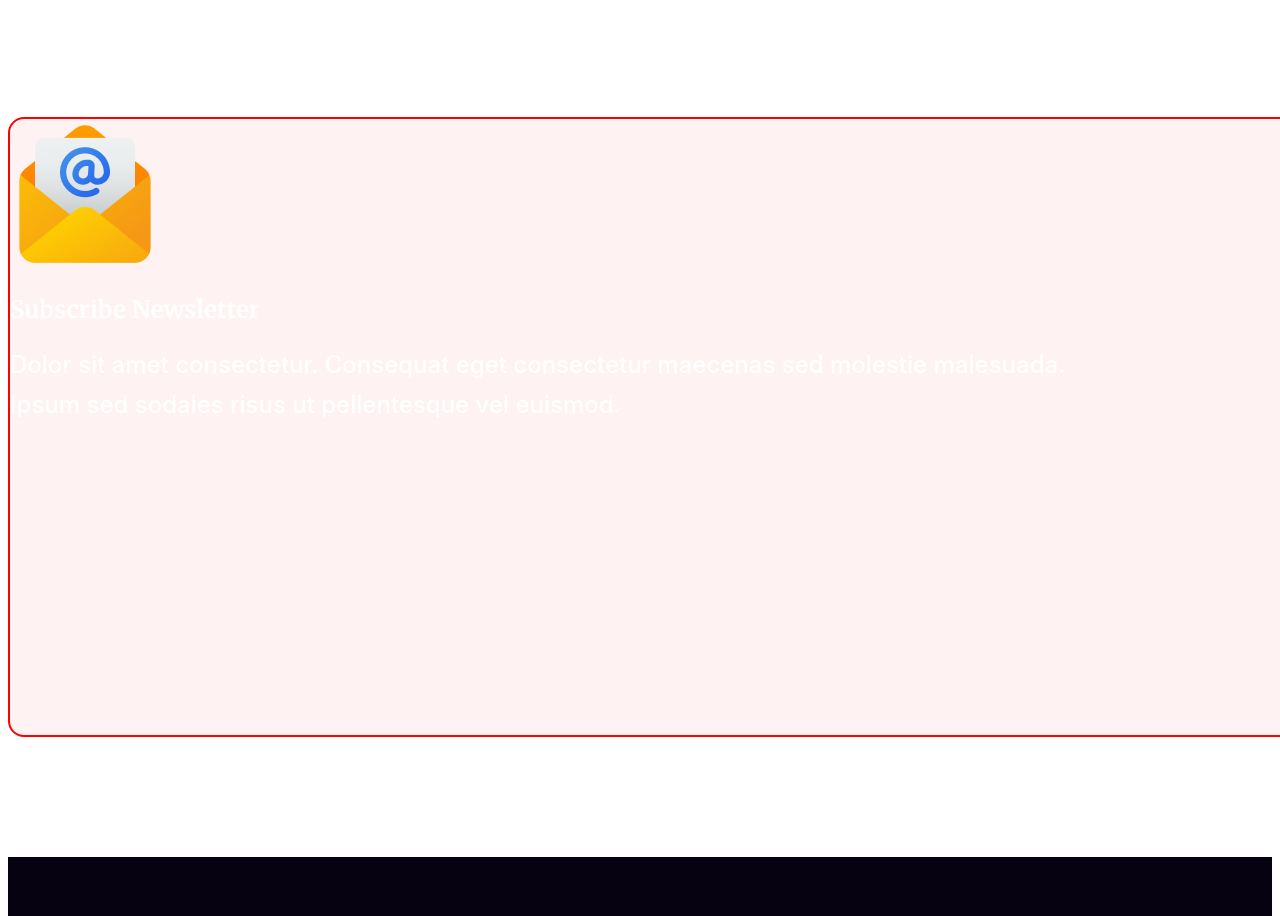
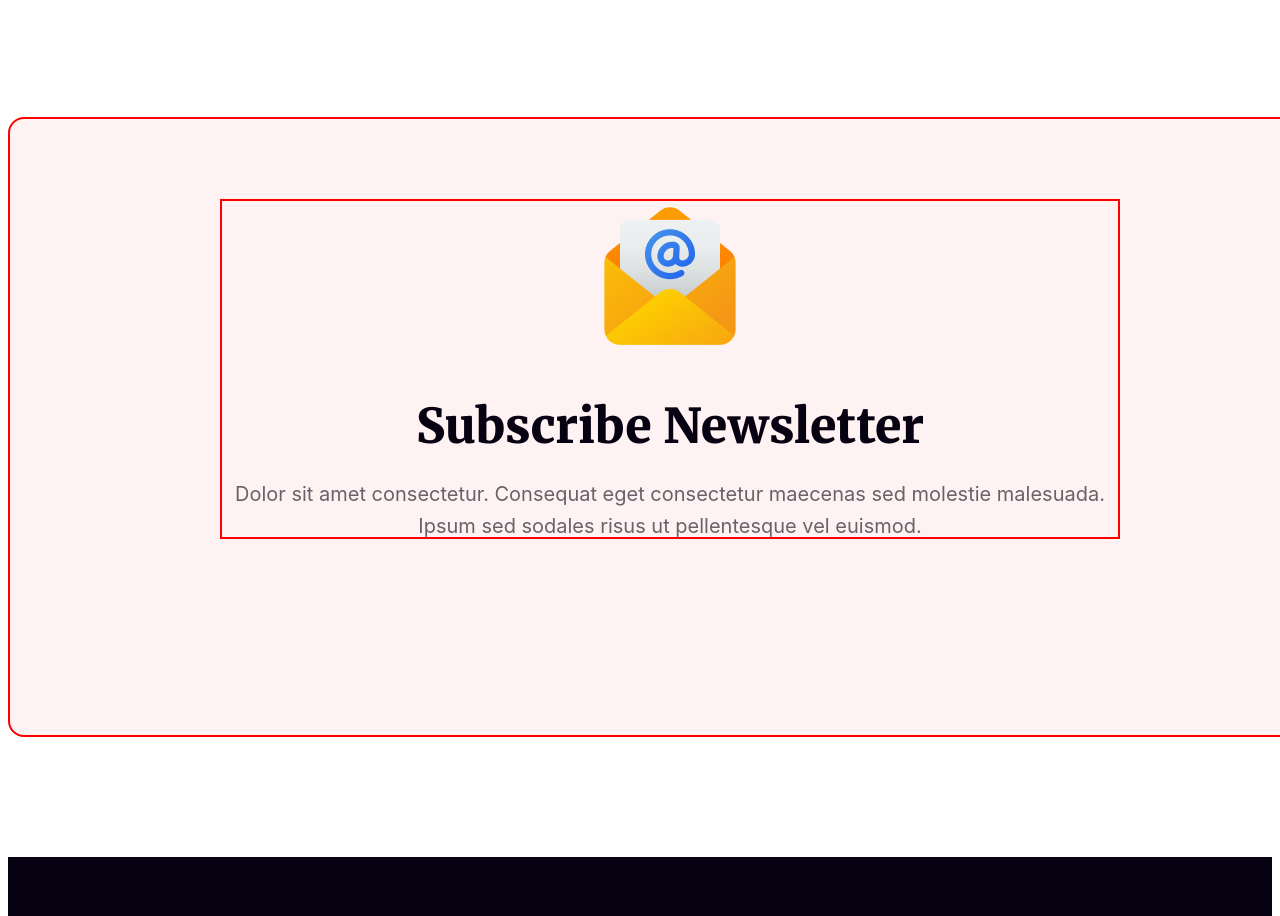
Before and after one commit to Sanjida-Khanam778/batch9-A1-sol, a plain HTML site: page index.html in a window 1280 px wide. Shown: the part 5873-6789 px from the top of the page. Drawn offline with Linux system fonts and the light colour scheme.

Commit message:
footer section updated

```diff
--- a/style.css
+++ b/style.css
@@ -513,6 +513,34 @@ body{
     background: rgba(255, 0, 0, 0.05);
 }
 
+.eighth-section-content{
+    border: 2px solid red;
+    margin: 80px auto 120px auto;
+    width: 896px;
+    height: 336px;
+    text-align: center;
+
+}
+
+.eighth-section-content h1{
+    color: rgb(7, 2, 17);
+    font-family: Merriweather;
+    font-size: 48px;
+    font-weight: 900;
+    line-height: 60px;
+    margin-top: 40px;
+    margin-bottom: 22px;
+}
+
+.eighth-section-content p{
+    color: rgba(7, 2, 17, 0.6);
+    font-family: Inter;
+    font-size: 20px;
+    font-weight: 400;
+    line-height: 32px;
+    margin: 0;
+}
+
 /* footer style */
 
 .footer{
@@ -521,6 +549,7 @@ body{
     background: rgb(7, 2, 17);
     display: flex;
     flex-direction: column;
+    margin: 0;
 }
 
 .footer-first-section{
```
Also changed, not shown: images/Rectangle 2.png (deleted).
